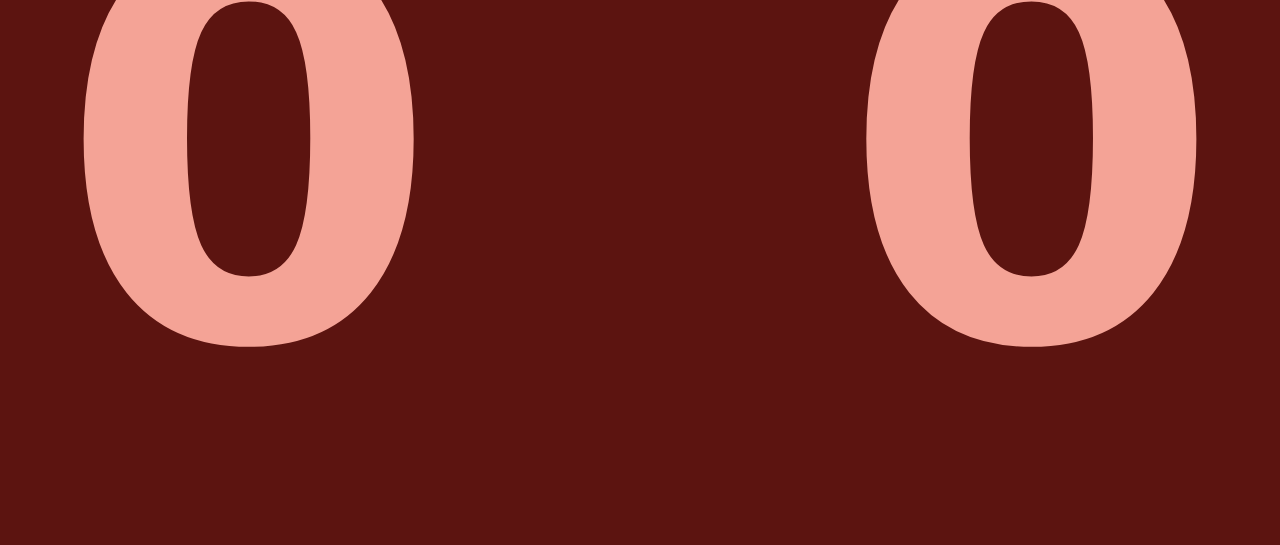
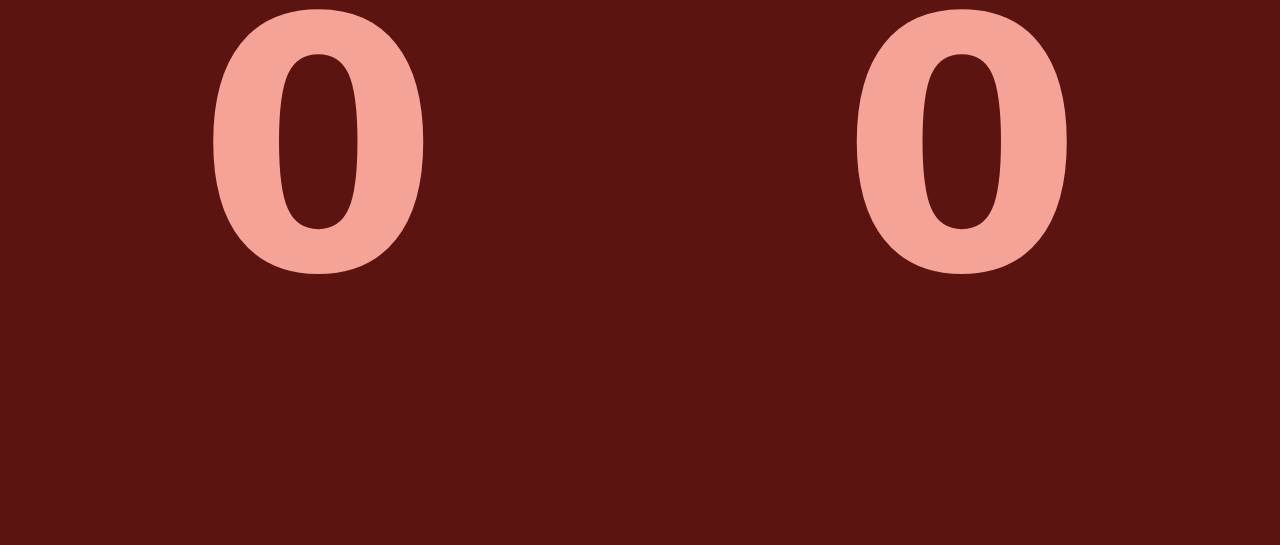
Before and after one commit to Ressuss/yespass, a website: page index.html in a window 1280 px wide. Shown: the part 255-800 px from the top of the page. Drawn offline with Linux system fonts and the light colour scheme.

Commit message:
Update index.html

```diff
--- a/index.html
+++ b/index.html
@@ -33,7 +33,7 @@
             margin: -20px 0;
         }
         .numero {
-            font-size: 550px;
+            font-size: 350px;
             font-weight: bold;
         }
     </style>
```
